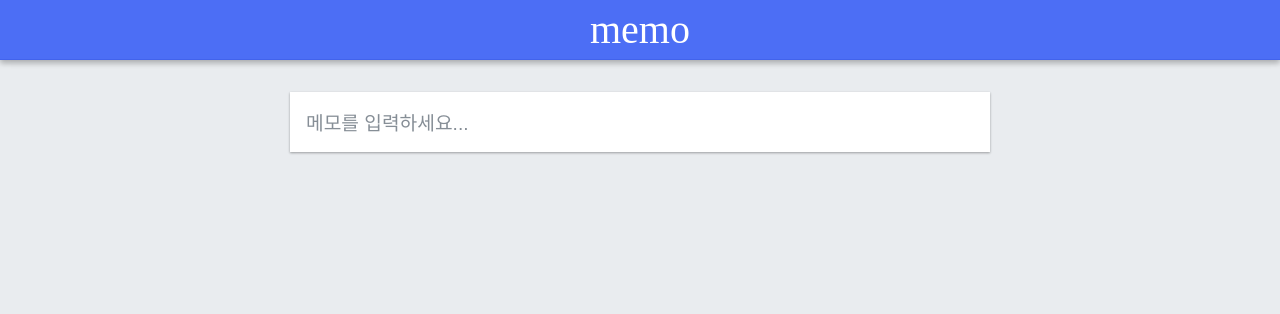
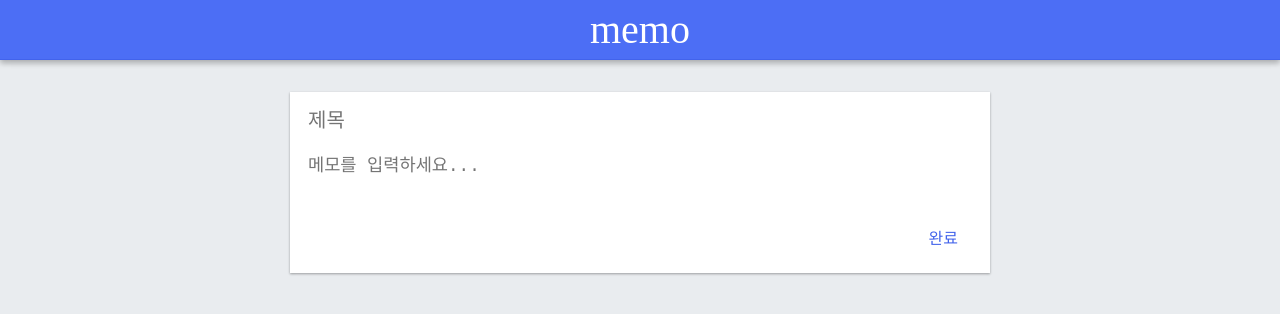
Before and after one commit to Yerim-Choi/react-study-memo-app, a React (Create React App) app in the folder memo-app/: page / in a window 1280 px wide. Shown: the top 314 px of the page. Built offline with nearby package versions, Linux system fonts and the light colour scheme; a web font is replaced by a local one; what redux-pender would draw is missing.

Commit message:
InputSet / SaveButton Component 작업

```diff
--- a/memo-app/package.json
+++ b/memo-app/package.json
@@ -12,6 +12,7 @@
     "react-dom": "^17.0.2",
     "react-redux": "^7.2.6",
     "react-scripts": "5.0.0",
+    "react-textarea-autosize": "^8.3.3",
     "redux": "^4.1.2",
     "redux-actions": "^2.6.5",
     "redux-pender": "^2.0.12",
--- /dev/null
+++ b/memo-app/src/components/Shared/InputSet.js
@@ -0,0 +1,63 @@
+import React, { Component } from 'react';
+import styled from 'styled-components';
+import PropTypes from 'prop-types';
+import Textarea from 'react-textarea-autosize';
+
+const TitleInput = styled.input`
+    width: 100%;
+    border: none;
+    outline: none;
+    font-weight: 500;
+    font-size: 1.25rem;
+`;
+
+const StyledTextArea = styled(Textarea)`
+    width: 100%;
+    width: 100%;
+    border: none;
+    outline: none;
+    font-weight: 300;
+    font-size: 1.1rem;
+    margin-top: 1rem;
+    resize: none;
+`
+
+class InputSet extends Component {
+
+    static propTypes = {
+        onChange: PropTypes.func,
+        title: PropTypes.string,
+        body: PropTypes.string
+    }
+
+    componentDidMount() {
+        // 이 컴포넌트가 화면에 나타나면 제목 인풋에 포커스를 줍니다.
+        this.title?.focus();
+    }
+
+    render() {
+        const { onChange, title, body } = this.props;
+
+        return (
+            <div>
+                <TitleInput
+                    name="title"
+                    onChange={onChange}
+                    placeholder="제목"
+                    innerRef={ref => this.title = ref}
+                    value={title}
+                />
+                <StyledTextArea
+                    minRows={3}
+                    maxRows={20}
+                    placeholder="메모를 입력하세요..."
+                    name="body"
+                    onChange={onChange}
+                    value={body}
+                />
+            </div>
+        );
+    }
+}
+
+export default InputSet;
--- /dev/null
+++ b/memo-app/src/components/Shared/SaveButton.js
@@ -0,0 +1,41 @@
+import styled from 'styled-components';
+import oc from 'open-color';
+import React from 'react';
+import PropTypes from 'prop-types';
+
+const Wrapper = styled.div`
+    text-align: right;
+`;
+
+const Button = styled.div`
+    display: inline-block;
+    padding-top: 0.5rem;
+    padding-bottom: 0.5rem;
+    padding-left: 1rem;
+    padding-right: 1rem;
+    color: ${oc.indigo[7]};
+    border-radius: 4px;
+    cursor: pointer;
+    font-weight: 500;
+
+    &:hover {
+        background: ${oc.gray[1]};
+    }
+    &:active {
+        background: ${oc.gray[2]};
+    }
+`;
+
+const SaveButton = ({ onClick }) => (
+    <Wrapper>
+        <Button onClick={onClick}>
+            완료
+        </Button>
+    </Wrapper>
+);
+
+SaveButton.propTypes = {
+    onClick: PropTypes.func
+}
+
+export default SaveButton;
--- /dev/null
+++ b/memo-app/src/components/Shared/index.js
@@ -0,0 +1,2 @@
+export { default as InputSet } from './InputSet';
+export { default as SaveButton } from './SaveButton';
--- a/memo-app/src/containers/WriteMemo.js
+++ b/memo-app/src/containers/WriteMemo.js
@@ -1,11 +1,14 @@
 import React, { Component } from 'react';
 import { InputPlaceholder, WhiteBox } from 'components/WriteMemo';
+import { InputSet, SaveButton } from 'components/Shared';
 
 class WriteMemo extends Component {
     render() {
         return (
             <WhiteBox>
-                <InputPlaceholder />
+                {/*<InputPlaceholder/>*/}
+                <InputSet />
+                <SaveButton />
             </WhiteBox>
         );
     }
```
Also changed, not shown: 1 other file (tests, documents, lock files or other folders).
